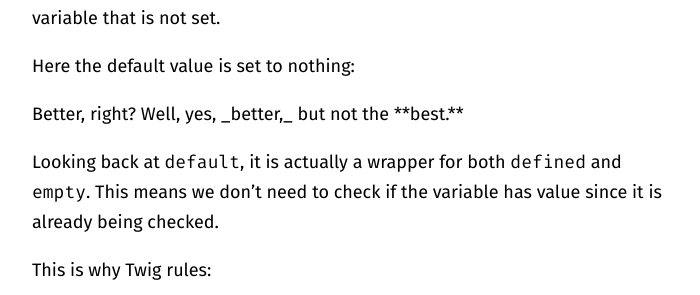
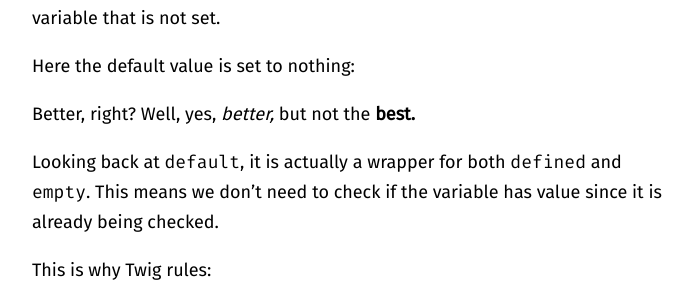
Before and after one commit to matthewspencer/notes, a Jekyll site: the page built from _posts/2014-04-27-shortcuts-with-twig.md, in a window 1280 px wide. Shown: the part 427-722 px from the top of the page, without its empty margins (288-988 px from the left). Built offline with Jekyll 4.4.1, drawn with Linux system fonts in a browser that asks for light colours.

```diff
--- a/assets/site.css
+++ b/assets/site.css
@@ -44,22 +44,6 @@
 
 sub {
   bottom: -0.25em; }
-
-em,
-i {
-  font-style: normal; }
-  em:before, em:after,
-  i:before,
-  i:after {
-    content: '_'; }
-
-strong,
-b {
-  font-weight: normal; }
-  strong:before, strong:after,
-  b:before,
-  b:after {
-    content: '**'; }
 
 html,
 body {
```
Also changed, not shown: assets/sass/includes/type.scss (+0 -20 lines).
